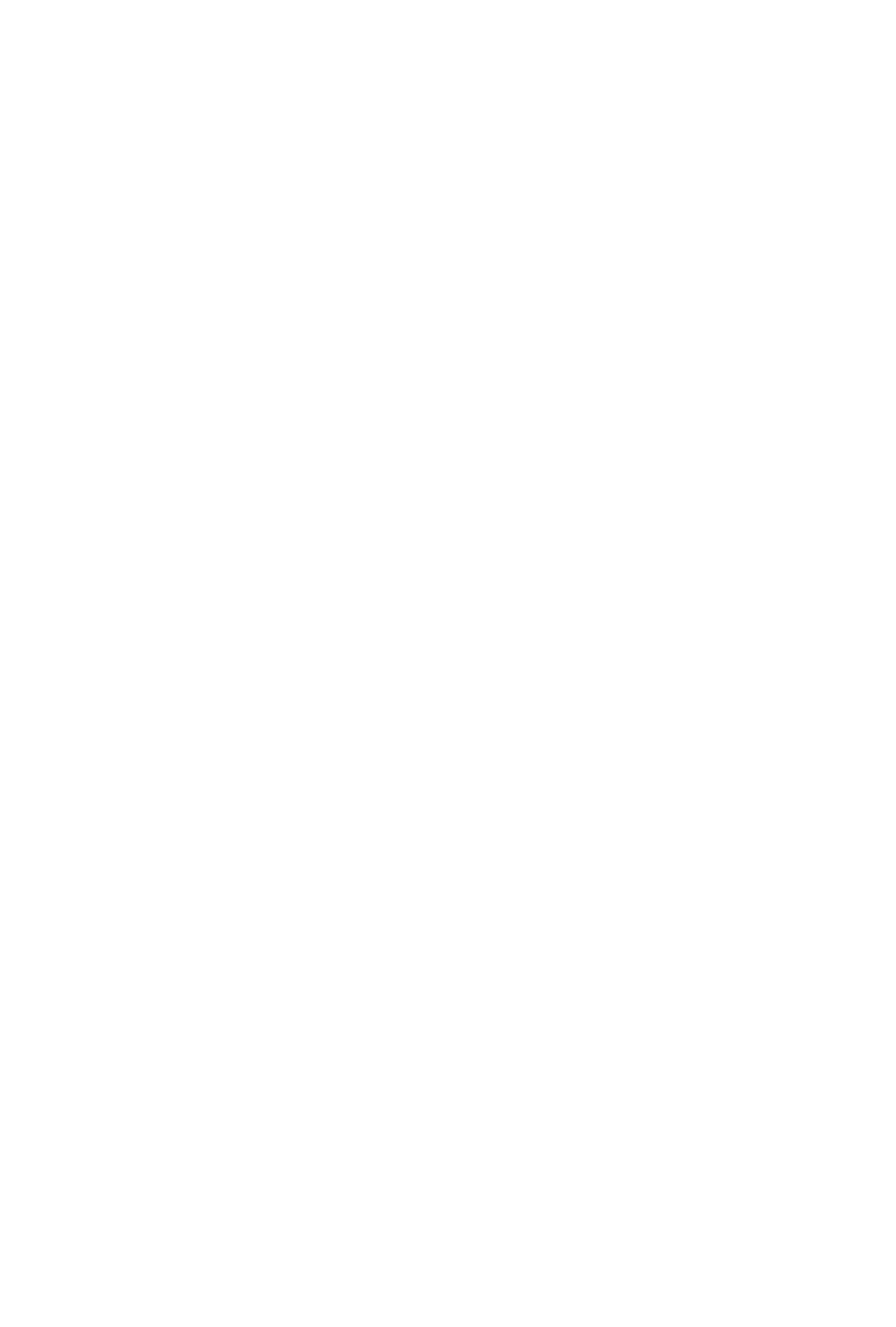
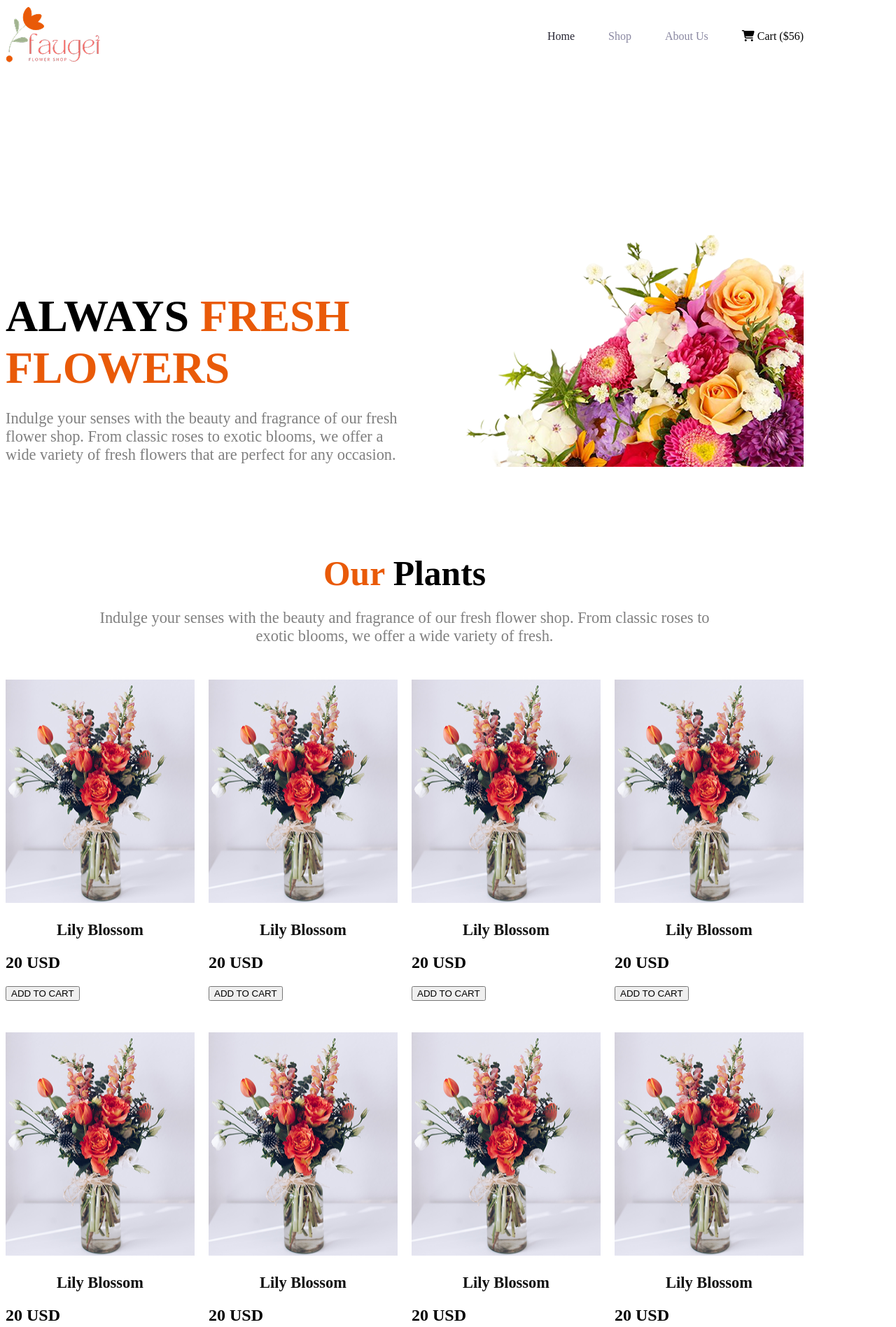
Before and after one commit to Oishi106/2nd-assignment, a plain HTML site: page index.html in a window 1280 px wide. Shown: the top 1896 px of the page at 70% size. Before the commit the page ends 800 px from the top, so only its background shows below. Drawn offline with Linux system fonts and the light colour scheme.

Commit message:
added navbar banner and add plant section in progress

```diff
--- a/index.html
+++ b/index.html
@@ -5,16 +5,92 @@
     <meta name="viewport" content="width=device-width, initial-scale=1.0">
     <title>Flower</title>
     <link rel="stylesheet" href="styles/style.css">
+    <script src="https://kit.fontawesome.com/940b47f1bf.js" crossorigin="anonymous"></script>
 </head>
 <body>
-    <header>
-        <nav class="navbar-display">
-            <nav class="nav-img"><img src="B12A02-Responsive-Flowers/assets/logo.png" alt=""></nav>
+    <header class="header">
+        <nav class="navbar display-flex">
+            <nav class="nav-logo"><img src="assets/logo.png" alt=""></nav>
+            <ul class="nav-links display-flex">
+                <li class="nav-item"><a class="nav-link home-color" href="">Home</a></li>
+                <li class="nav-item"><a class="nav-link" href="">Shop</a></li>
+                <li class="nav-item"><a class="nav-link" href="">About Us</a></li>
+                <li class="nav-item"><a class="nav-link cart-color" href=""><i class="fa-solid fa-cart-shopping"></i> Cart ($56)</a></li>
 
+            </ul>
         </nav>
+        <div class="banner display-flex">
+            <div class="banner-content">
+                <h1 class="banner-title">ALWAYS <span class="text-primary" >FRESH <br> FLOWERS</span></h1>
+                <p class="banner-discription">
+                    Indulge your senses with the beauty and fragrance of our fresh flower shop. From classic roses to exotic blooms, we offer a wide variety of fresh flowers that are perfect for any occasion.
+                </p>
+            </div>
+            <div>
+                <img class="banner-img" src="assets/hero-flower.png" alt="">
+            </div>
+        </div>
 
     </header>
     <main>
+        <section class="plants">
+            <h3 class="section-title"><span class="text-primary">Our</span> Plants</h3>
+            <p class="section-discription">
+                Indulge your senses with the beauty and fragrance of our fresh flower shop. From classic roses to exotic blooms, we offer a wide variety of fresh.
+            </p>
+            <div class="plants-items">
+                <div class="plant-item">
+                    <img class="plant-img" src="assets/sample-flower-image.png" alt="">
+                    <h2 class="plant-name">Lily Blossom</h2>
+                    <h2 class="ptant-cost">20 USD</h2>
+                    <button>ADD TO CART</button>
+                </div>
+                <div class="plant-item">
+                    <img class="plant-img" src="assets/sample-flower-image.png" alt="">
+                    <h2 class="plant-name">Lily Blossom</h2>
+                    <h2 class="plant-cost">20 USD</h2>
+                    <button>ADD TO CART</button>
+                </div>
+                <div class="plant-item">
+                    <img class="plant-img" src="assets/sample-flower-image.png" alt="">
+                    <h2 class="plant-name">Lily Blossom</h2>
+                    <h2 class="plant-cost">20 USD</h2>
+                    <button>ADD TO CART</button>
+                </div>
+                <div class="plant-item">
+                    <img class="plant-img" src="assets/sample-flower-image.png" alt="">
+                    <h2 class="plant-name">Lily Blossom</h2>
+                    <h2 class="plant-cost">20 USD</h2>
+                    <button>ADD TO CART</button>
+                </div>
+                <div class="plant-item">
+                    <img class="plant-img" src="assets/sample-flower-image.png" alt="">
+                    <h2 class="plant-name">Lily Blossom</h2>
+                    <h2 class="plant-cost">20 USD</h2>
+                    <button>ADD TO CART</button>
+                </div>
+                <div class="plant-item">
+                    <img class="plant-img" src="assets/sample-flower-image.png" alt="">
+                    <h2 class="plant-name">Lily Blossom</h2>
+                    <h2 class="plant-cost">20 USD</h2>
+                    <button>ADD TO CART</button>
+                </div>
+                <div class="plant-item">
+                    <img class="plant-img" src="assets/sample-flower-image.png" alt="">
+                    <h2 class="plant-name">Lily Blossom</h2>
+                    <h2 class="plant-cost">20 USD</h2>
+                    <button>ADD TO CART</button>
+                </div>
+                <div class="plant-item">
+                    <img class="plant-img" src="assets/sample-flower-image.png" alt="">
+                    <h2 class="plant-name">Lily Blossom</h2>
+                    <h2 class="plant-cost">20 USD</h2>
+                    <button>ADD TO CART</button>
+                </div>
+
+            </div>
+
+        </section>
 
     </main>
     <footer>
--- a/styles/style.css
+++ b/styles/style.css
@@ -0,0 +1,124 @@
+/* colors */
+
+.text-primary{
+    color: #E95A08;
+}
+
+
+
+/* navbar */
+
+
+.display-flex{
+    display: flex;
+}
+.navbar{
+    justify-content: space-between;
+    align-items: center;
+    max-width: 1140px;
+    margin-bottom: 115px;
+
+}
+.nav-logo{
+    max-width: 135px;
+    /* width: 100%; */
+}
+.nav-links{
+    gap: 48px;
+
+}
+.nav-item{
+    list-style: none;
+    /* color: #8987A1; */
+
+}
+.nav-link{
+    text-decoration: none;
+    color: #8987A1;
+}
+.home-color{
+    color: #252432;
+}
+.cart-color{
+    color: #000000;
+}
+
+/* Banner */
+.banner-display{
+    max-width: 1140px;
+}
+.banner-content{
+    max-width: 570px;
+    height: 299px;
+    padding-top: 162px;
+}
+.banner-title{
+    font-size: 4rem;
+    font-weight: bold;
+    margin-bottom: 13px;
+
+}
+.banner-discription{
+    font-size: 1.4rem;
+    color: rgba(0, 0, 0, 0.5);
+
+
+}
+.banner-img{
+    max-width: 570px;
+    padding-top: 102px;
+}
+
+
+/* Plants Section */
+
+.plants{
+    max-width: 1140px;
+}
+
+.section-title{
+    font-size: 3.1rem;
+    font-weight: bold;
+    text-align: center;
+    margin-top: 120px;
+    margin-bottom: 16px;
+}
+.section-discription{
+    font-size: 1.4rem;
+    color: rgba(0, 0, 0, 0.5);
+    text-align: center;
+    margin-left: 126px;
+    margin-right: 126px;
+    margin-bottom: 49px;
+    justify-items: center;
+}
+
+.plants-items{
+    display: grid;
+    grid-template-columns: repeat(4,2fr);
+    max-width: 1140px;
+    gap: 20px;
+}
+.plant-item{
+    max-width: 270px;
+    height: 484px;
+}
+.plant-img{
+    /* margin-bottom: 30px; */
+    width: 270px;
+    height: 322px;
+}
+.plant-name{
+    font-size: 1.4rem;
+    color: #111111;
+    text-align: center;
+}
+.plant-cost{
+
+}
+
+/* responsive */
+@media screen and (max-width:576) {
+
+
+}
```
